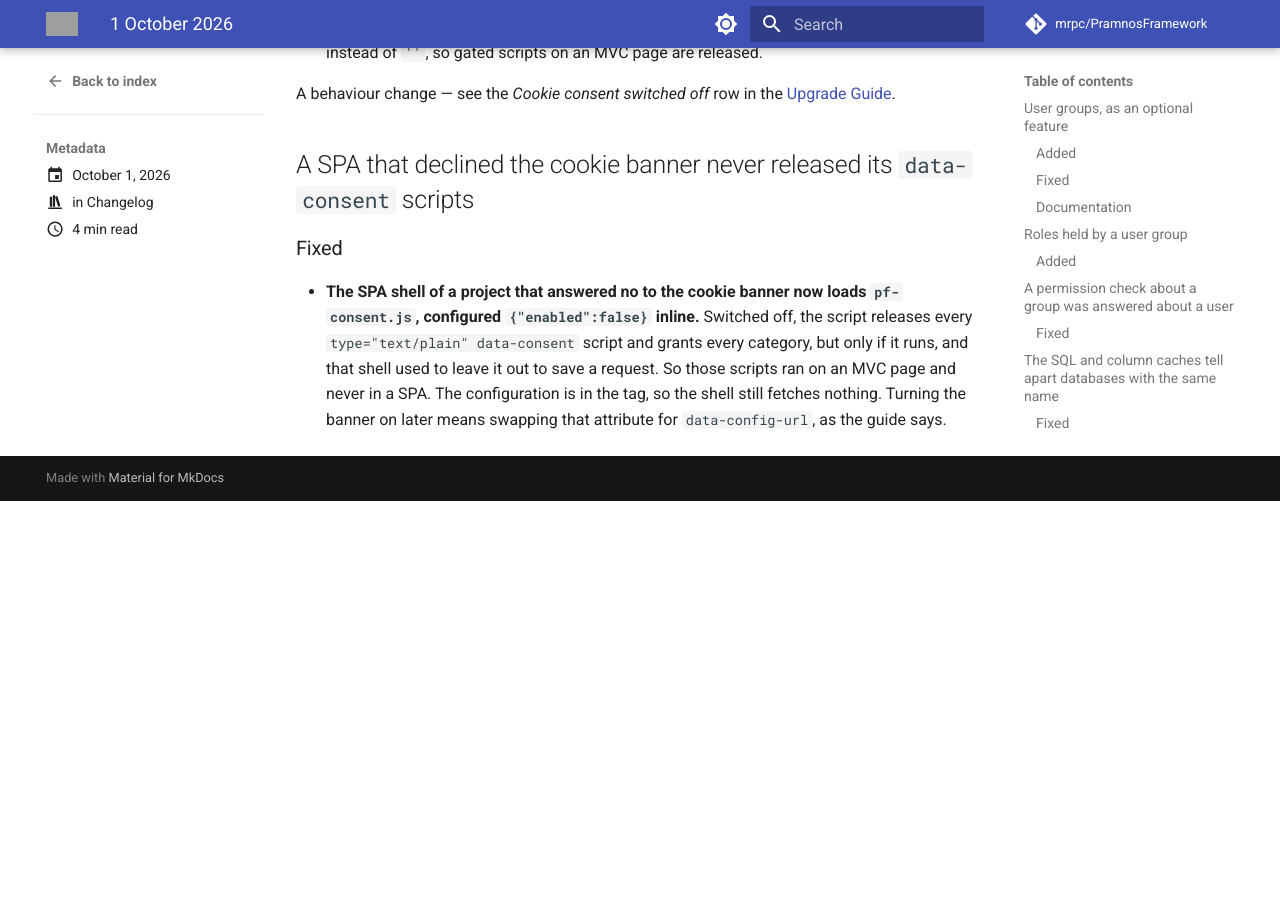
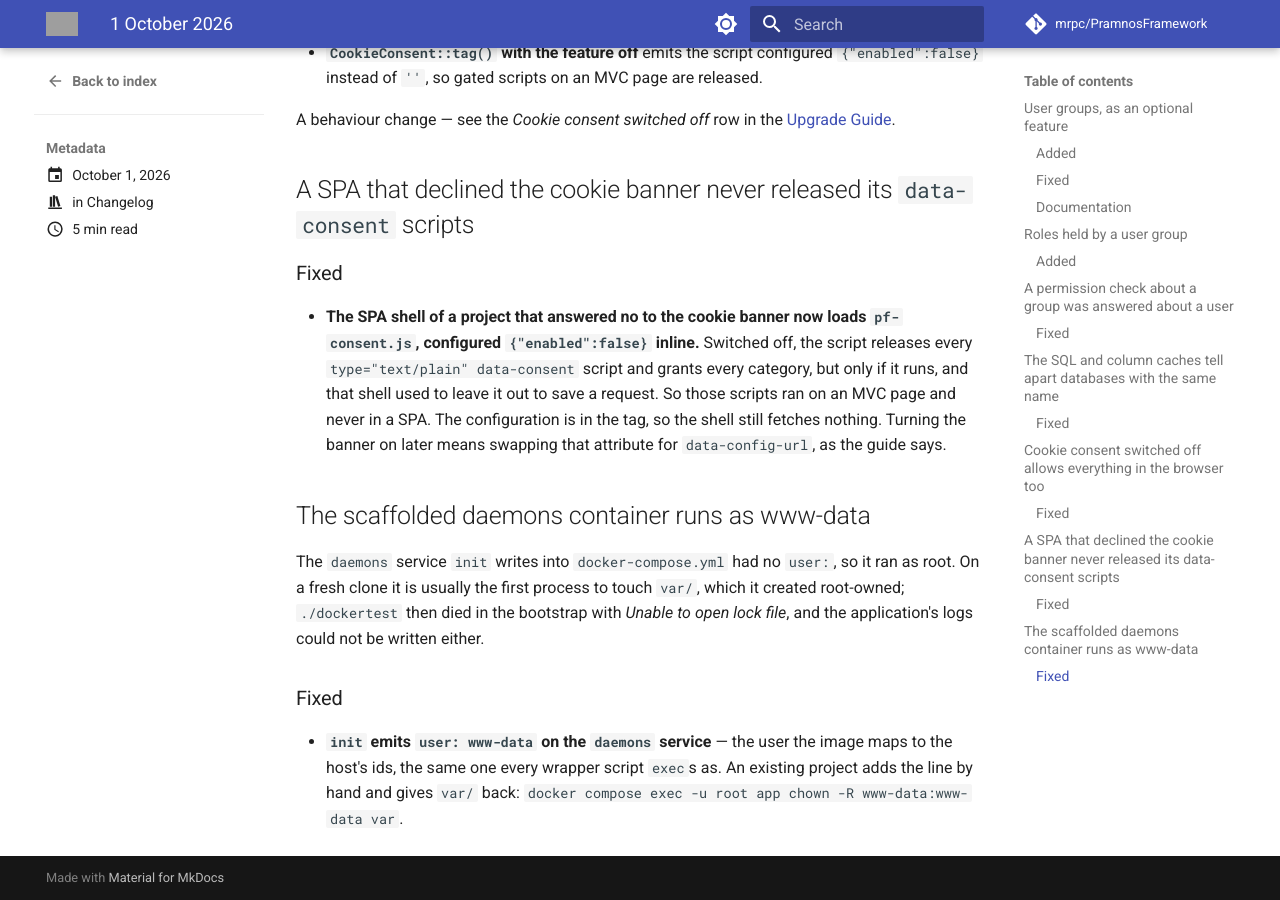
Before and after one commit to mrpc/PramnosFramework, an MkDocs documentation site: the page built from docs/version-history/posts/2026-10-01.md, in a window 1280 px wide and 900 px high, scrolled down 3073 px. Built offline with MkDocs 1.6.1 and Material for MkDocs 9.7.7, drawn with Linux system fonts in a browser that asks for light colours; comment, search, counter and statistics services are not loaded; before the commit the page ends 3574 px from its top, so only the background shows below that; some of the changed text lies outside the part shown; grey boxes are pictures that could not be loaded.

Commit message:
fix(console): the scaffolded daemons container runs as www-data, so var/ stays the host user's

```diff
--- a/docs/version-history/posts/2026-10-01.md
+++ b/docs/version-history/posts/2026-10-01.md
@@ -6,15 +6,16 @@ categories:
 
 # 1 October 2026
 
-6 changes:
+7 changes:
 
 - User groups, as an optional feature
 - Roles held by a user group
 - A permission check about a group was answered about a user
 - The SQL and column caches tell apart databases with the same name
 - Cookie consent switched off allows everything in the browser too
+- A SPA that declined the cookie banner never released its `data-consent` scripts
+- The scaffolded daemons container runs as www-data
 
-- A SPA that declined the cookie banner never released its `data-consent` scripts
 <!-- more -->
 
 ## User groups, as an optional feature
@@ -128,3 +129,17 @@ A behaviour change — see the *Cookie consent switched off* row in the
   and never in a SPA. The configuration is in the tag, so the shell still fetches nothing.
   Turning the banner on later means swapping that attribute for `data-config-url`, as the
   guide says.
+
+## The scaffolded daemons container runs as www-data
+
+The `daemons` service `init` writes into `docker-compose.yml` had no `user:`, so it ran as
+root. On a fresh clone it is usually the first process to touch `var/`, which it created
+root-owned; `./dockertest` then died in the bootstrap with *Unable to open lock file*, and the
+application's logs could not be written either.
+
+### Fixed
+
+- **`init` emits `user: www-data` on the `daemons` service** — the user the image maps to the
+  host's ids, the same one every wrapper script `exec`s as. An existing project adds the line
+  by hand and gives `var/` back:
+  `docker compose exec -u root app chown -R www-data:www-data var`.
```
Also changed, not shown: docs/Pramnos_Workers_And_Daemons_Guide.md (+7 -0 lines), 2 other files.
